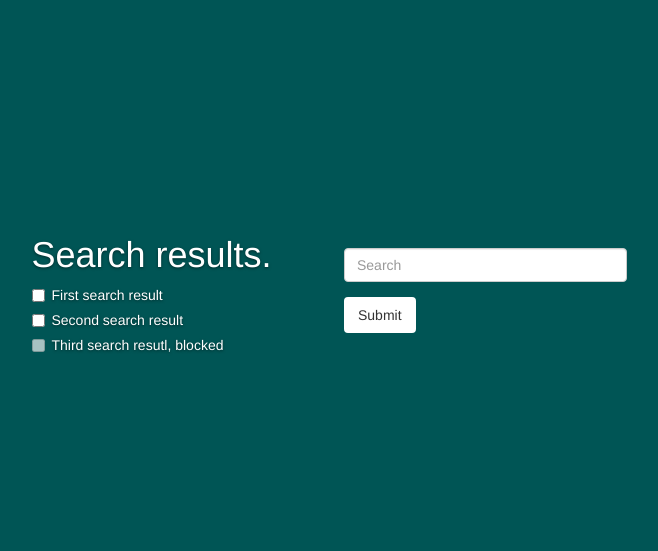
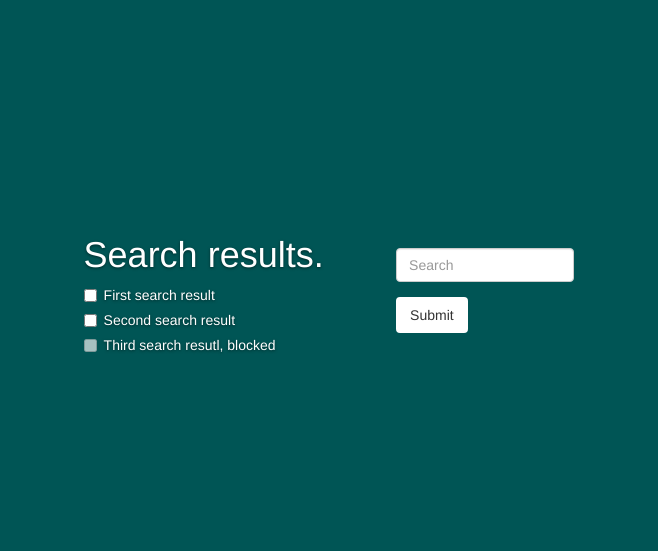
Before and after one commit to BartKrol/tvmanager, a Flask app: template app/templates/main.html in a window 1280 px wide. Shown: the part 910-1461 px from the top of the page, without its empty margins (311-969 px from the left). Run offline with Flask 2, Linux system fonts and the light colour scheme; the template is opened without the code that fills it, so the values that code supplies are empty; some libraries are stand-ins or nearby versions.

Commit message:
Next frontend.
* merged master
* small changes in columns.

```diff
--- a/app/templates/main.html
+++ b/app/templates/main.html
@@ -38,7 +38,7 @@
 
 {% block content %}
 <div class="container vertical-center">
-    <div class="col-xs-12 col-md-4 col-sm-4 col-lg-4">
+    <div class="col-xs-12 col-md-6 col-sm-8 col-lg-4">
         <h1 align="middle">Closest episodes.</h1>
 
         {% for series_info in series %}
@@ -59,7 +59,7 @@
 </div>
 
 <div class="container vertical-center" id="search-jet">
-        <div class="col-xs-12 col-md-3 col-sm-4 col-lg-3">
+        <div class="col-xs-8 col-md-4 col-sm-6 col-lg-3">
             <h1 class="cover-heading">Search results.</h1>
                 <div class="checkbox">
                   <label><input type="checkbox" value="">First search result</label>
@@ -72,7 +72,7 @@
                 </div>
         </div>
 
-    <div class="col-xs-1 col-md-1 col-sm-1 col-lg-3">
+    <div class="col-xs-6 col-md-4 col-sm-2 col-lg-2 push">
         <form role="search">
             <div class="form-group">
                 <input type="text" class="form-control" placeholder="Search">
```
